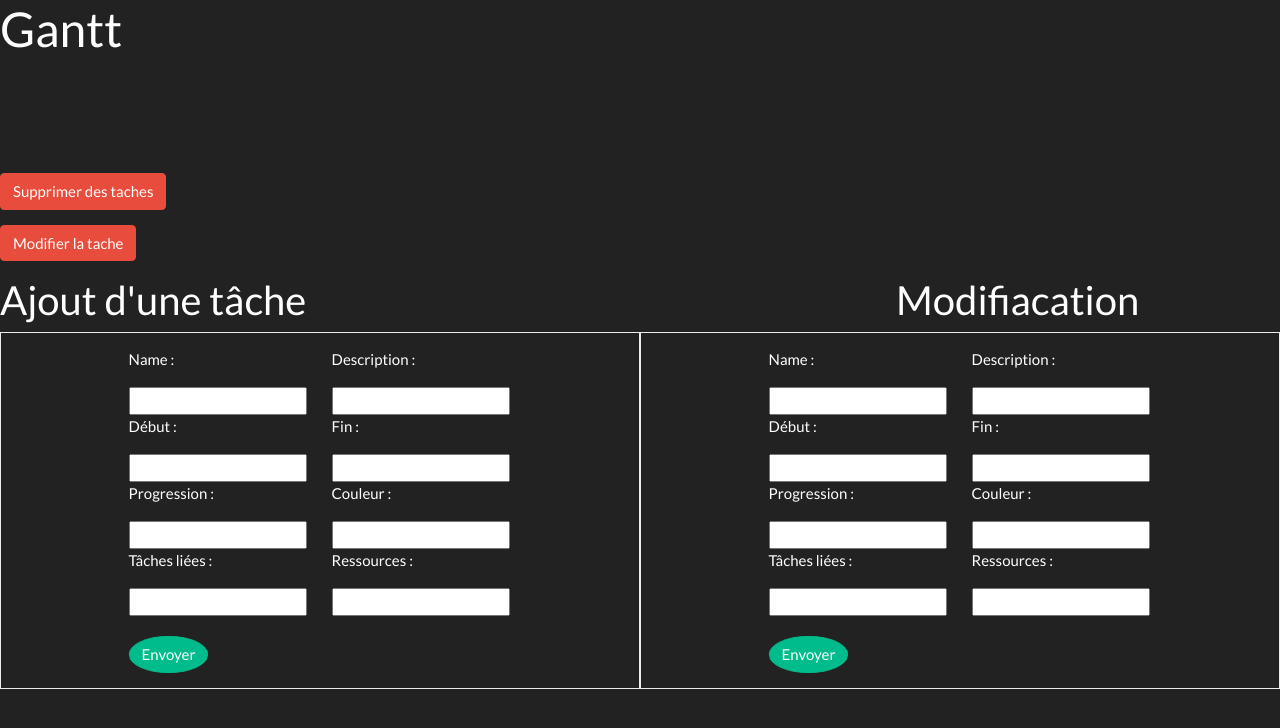
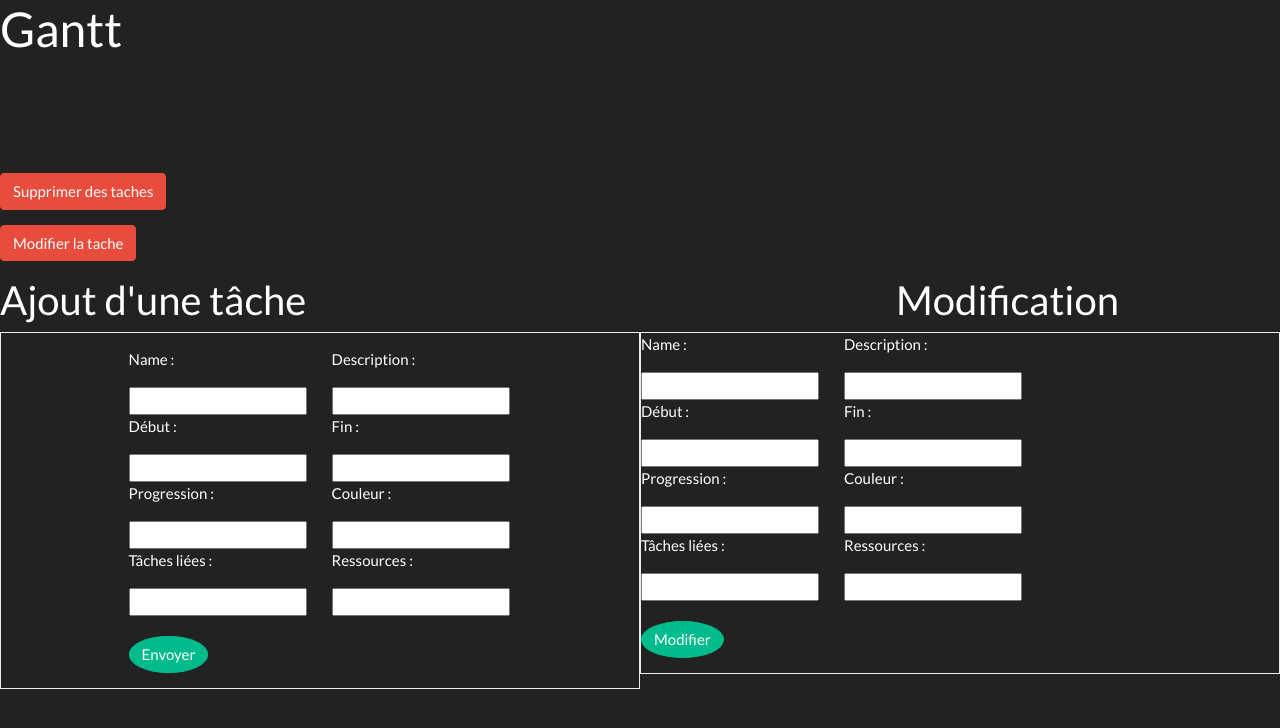
Before and after one commit to skynokk/TuMeCherches_TuMeTrouves, a website: page Gantt/Client/index.html in a window 1280 px wide. Drawn offline with nearby package versions, Linux system fonts and the light colour scheme; no server answers.

Commit message:
form modif

```diff
--- a/Gantt/Client/gantt.js
+++ b/Gantt/Client/gantt.js
@@ -25,6 +25,7 @@ $("#suppressionTache").submit(function (e) {
 $("#modificationTache").submit(function (e) {
   e.preventDefault();
   let modificationId = $("input[name='tache']:checked").val();
+
   socket.emit("modificationId", modificationId);
 });
 
--- a/Gantt/Client/index.html
+++ b/Gantt/Client/index.html
@@ -24,8 +24,10 @@
       <button class="btn btn-danger btn-js">Modifier la tache</button>
     </form>
     <h2 style="float: left;">Ajout d'une tâche</h2>
-    <h2 style="margin-left: 70%;">Modifiacation</h2>
+    <h2 style="margin-left: 70%;">Modification</h2>
+
     <div class="cadre">
+
     <form id="addTask" action="" >
       <div class="misse">
         <p class="form">Name : </p><input type="text" id="name" autocomplete="off" /><br>
@@ -54,33 +56,35 @@
       <button class="btn btn-success btn-rond">Envoyer</button>
     </form>
   </div>
+
   <div class="cadre">
-    <form id="addTask" action="" >
+
+    <form id="modifTask" action="" >
       <div class="misse">
-        <p class="form">Name : </p><input type="text" id="name" autocomplete="off" /><br>
+        <p class="form">Name : </p><input type="text" id="modifname" autocomplete="off" /><br>
       </div>
       <div>
-        <p class="form">Description : </p><input type="text" id="desc" autocomplete="off" /><br>
+        <p class="form">Description : </p><input type="text" id="modifdesc" autocomplete="off" /><br>
       </div>
       <div class="misse">
-        <p class="form">Début : </p><input type="number" id="start" autocomplete="off" /><br>
+        <p class="form">Début : </p><input type="number" id="modifstart" autocomplete="off" /><br>
       </div>
       <div>
-        <p class="form">Fin : </p><input type="number" id="end" autocomplete="off" /><br>
+        <p class="form">Fin : </p><input type="number" id="modifend" autocomplete="off" /><br>
       </div>
       <div class="misse">
-        <p class="form">Progression : </p><input type="number" id="percentageProgress" autocomplete="off" /><br>
+        <p class="form">Progression : </p><input type="number" id="modifpercentageProgress" autocomplete="off" /><br>
       </div>
       <div>
-        <p class="form">Couleur : </p><input type="text" id="color" autocomplete="off" /><br>
+        <p class="form">Couleur : </p><input type="text" id="modifcolor" autocomplete="off" /><br>
       </div>
       <div class="misse">
-        <p class="form">Tâches liées : </p><input type="text" id="linkedTask" autocomplete="off" /><br>
+        <p class="form">Tâches liées : </p><input type="text" id="modiflinkedTask" autocomplete="off" /><br>
       </div>
       <div>
-        <p class="form">Ressources : </p><input type="text" id="ressources" autocomplete="off" /><br>
+        <p class="form">Ressources : </p><input type="text" id="modifressources" autocomplete="off" /><br>
       </div>
-      <button class="btn btn-success btn-rond">Envoyer</button>
+      <button class="btn btn-success btn-rond">Modifier</button>
     </form>
   </div>
     </body>
--- a/Gantt/app.js
+++ b/Gantt/app.js
@@ -105,6 +105,7 @@ io.on("connection", client => {
   client.on("disconnect", function () {
     console.log("user disconnected");
   });
+
 
   const socket = require("socket.io-client");
   let clientProject = socket.connect("http://51.15.137.122:18000/", { reconnect: true });
```
